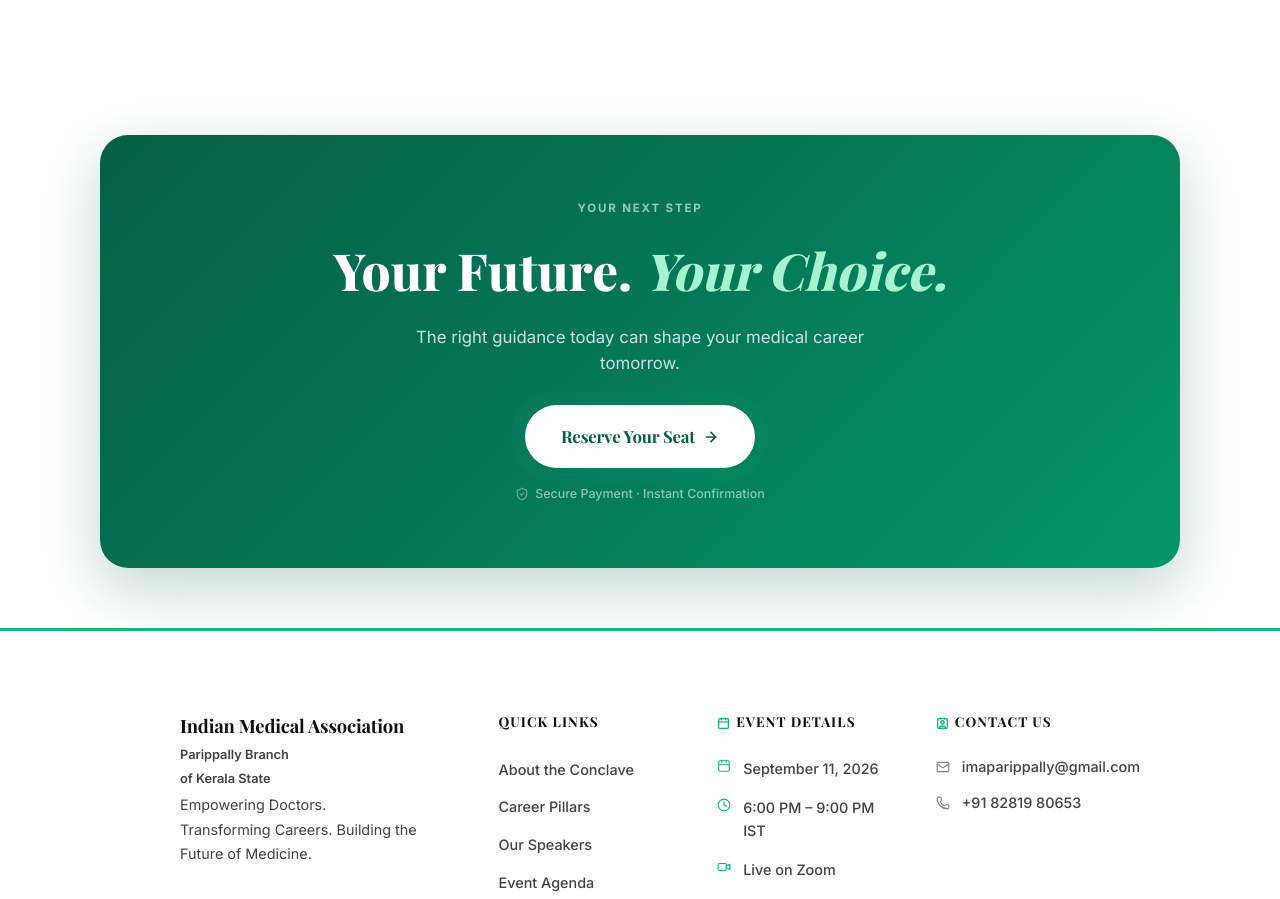
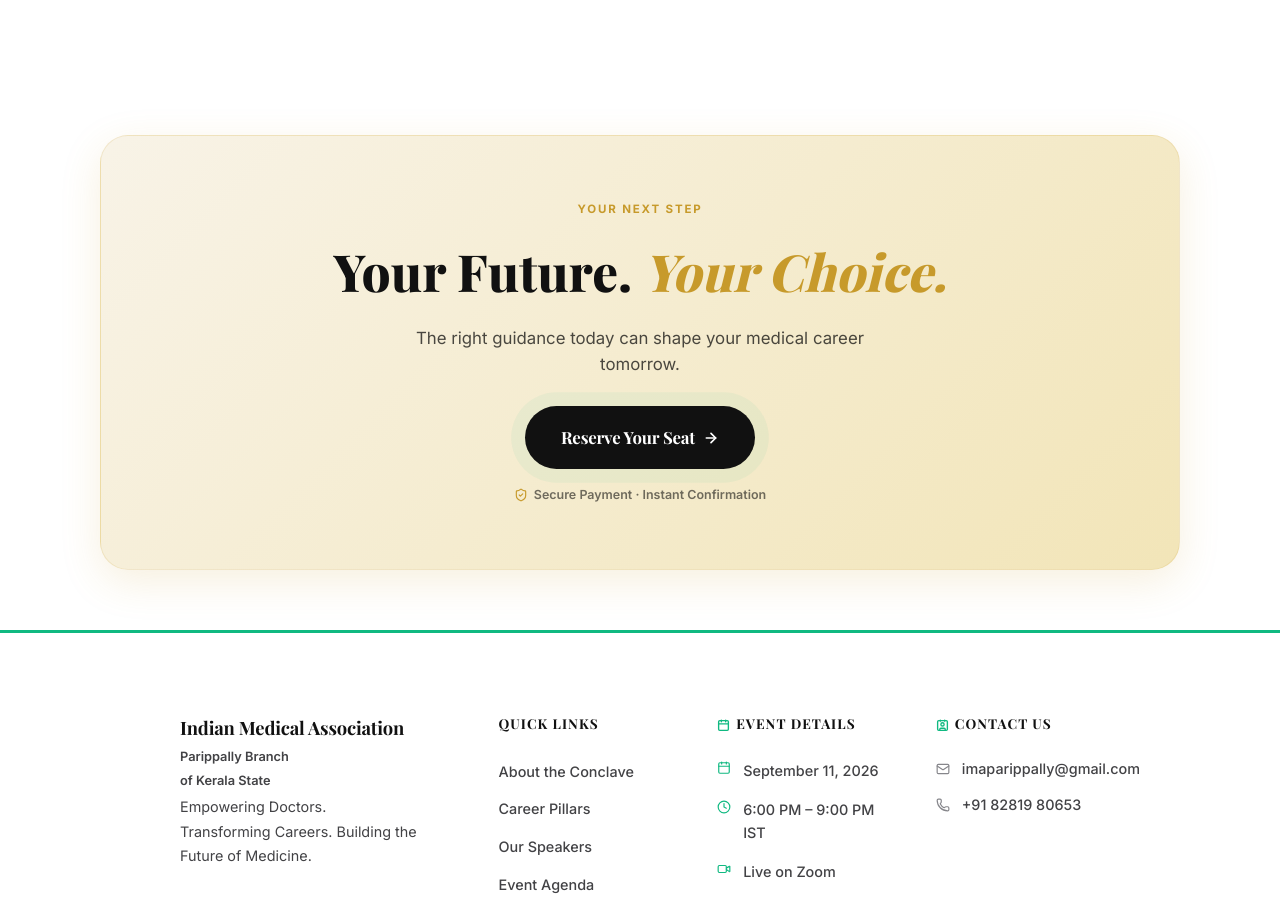
Before and after one commit to ASHxOnAIR-MEH/after-mbbs-conclave, a React (Vite) app: page / in a window 1280 px wide. Shown: the part 8360-9259 px from the top of the page. Built offline with nearby package versions, Linux system fonts and the light colour scheme; a web font is replaced by a local one.

Commit message:
UI/Legal: Change Registration CTA to gold theme and update refund policy

```diff
--- a/src/components/LegalPage.jsx
+++ b/src/components/LegalPage.jsx
@@ -109,9 +109,9 @@ Participants may request cancellation by contacting the organizing team.
 ## Refund Eligibility
 
 Refund requests will be handled according to the following:
-- More than 14 days before the event: Eligible for full refund (excluding payment gateway charges, if applicable).
-- 7–14 days before the event: Eligible for 50% refund.
-- Less than 7 days before the event: No refund.
+- Within 24 hours after payment: Eligible for 100% refund (excluding payment gateway charges, if applicable).
+- After 1 day from payment: Eligible for 50% refund.
+- After 7 days from payment: No refund.
 
 ## Event Cancellation
 
--- a/src/components/RegistrationCTA.css
+++ b/src/components/RegistrationCTA.css
@@ -1,14 +1,15 @@
 .reg-cta-section { background: transparent !important; padding: 60px 24px; }
 
 .reg-cta-card {
-  background: linear-gradient(135deg, #065f46 0%, #047857 50%, #059669 100%);
+  background: linear-gradient(135deg, #F8F3E7 0%, #F2E5B8 100%);
   border-radius: 28px;
   padding: 64px 48px;
   text-align: center;
   display: flex;
   flex-direction: column;
   align-items: center;
-  box-shadow: 0 20px 60px rgba(6,95,70,0.25);
+  border: 1px solid rgba(199,154,43,0.15);
+  box-shadow: 0 12px 40px rgba(199,154,43,0.15);
 }
 
 .reg-cta-eyebrow {
@@ -16,7 +17,7 @@
   font-weight: 700;
   letter-spacing: 0.16em;
   text-transform: uppercase;
-  color: rgba(255,255,255,0.6);
+  color: #C79A2B;
   margin-bottom: 12px;
 }
 
@@ -24,14 +25,14 @@
   font-family: 'Playfair Display', Georgia, serif;
   font-size: clamp(2rem, 5vw, 3.2rem);
   font-weight: 800;
-  color: #fff;
+  color: var(--black-1);
   margin-bottom: 12px;
 }
-.reg-cta-title span { font-style: italic; color: #a7f3d0; }
+.reg-cta-title span { font-style: italic; color: #C79A2B; }
 
 .reg-cta-desc {
   font-size: 1.05rem;
-  color: rgba(255,255,255,0.8);
+  color: rgba(0,0,0,0.7);
   margin-bottom: 28px;
   max-width: 480px;
 }
@@ -40,14 +41,14 @@
   display: inline-flex;
   align-items: center;
   gap: 8px;
-  background: #fff !important;
-  color: #065f46 !important;
+  background: var(--black-1) !important;
+  color: #fff !important;
   font-weight: 700;
   border: none !important;
   box-shadow: 0 4px 16px rgba(0,0,0,0.15);
 }
 .reg-cta-card .btn:hover {
-  background: #f0fdf7 !important;
+  background: #333 !important;
   transform: translateY(-2px);
 }
 
@@ -57,10 +58,10 @@
   gap: 6px;
   margin-top: 16px;
   font-size: 0.78rem;
-  color: rgba(255,255,255,0.55);
-  font-weight: 500;
+  color: rgba(0,0,0,0.55);
+  font-weight: 600;
 }
-.reg-cta-trust svg { color: rgba(255,255,255,0.4); }
+.reg-cta-trust svg { color: #C79A2B; }
 
 @media (max-width: 600px) {
   .reg-cta-card { padding: 40px 24px; border-radius: 20px; }
```
